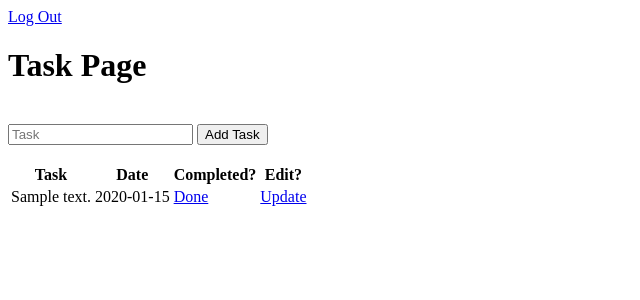
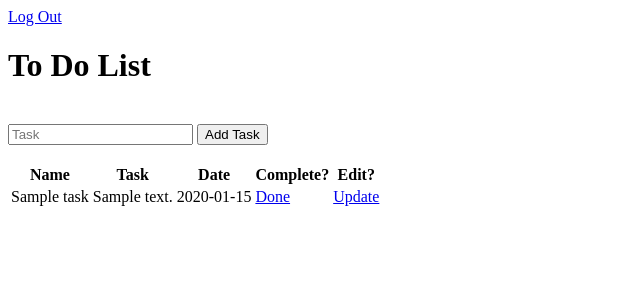
Before and after one commit to jswindlehurst/ToDoAppDatabasePassword, a Flask app: template templates/task.html in a window 1280 px wide. Shown: the top 300 px of the page, without its empty margins (0-640 px from the left). Run offline with Flask 2, Linux system fonts and the light colour scheme; the template is opened without the code that fills it: most values are stand-ins (such as "Sample title", 1, 10 or a date in 2020).

Commit message:
Some updates

```diff
--- a/main.py
+++ b/main.py
@@ -27,7 +27,7 @@ def login():
     email = request.form.get("user-email")
     password = request.form.get("user-password")
     hashed_password = hashlib.sha256(password.encode()).hexdigest()
-    content = "Welcome User"
+    content = "Welcome"
     date = datetime.datetime.now()
 
 
@@ -60,7 +60,7 @@ def task():
 
     if request.method == "POST":
         task_content = request.form.get("content")
-        new_content = ToDo(name=name, content=task_content)
+        new_content = ToDo(name=name, content=task_content, session_token=session)
 
         db.add(new_content)
         db.commit()
--- a/templates/base.html
+++ b/templates/base.html
@@ -8,10 +8,6 @@
 
 {% block content %}
 
-<a href="/logout">Log Out</a>
-<br>
-<h1> Task To Do List App </h1>
-<br>
 
 {% endblock content %}
 
--- a/templates/task.html
+++ b/templates/task.html
@@ -5,7 +5,7 @@
 
 <a href="/logout">Log Out</a>
 <br>
-<h1> Task Page </h1>
+<h1> To Do List </h1>
 <br>
 
 
@@ -22,18 +22,20 @@
 
     <table>
         <tr>
+            <th>Name</th>
             <th>Task</th>
             <th>Date</th>
-            <th>Completed?</th>
+            <th>Complete?</th>
             <th>Edit?</th>
         </tr>
 
        {% for task in tasks %}
        <tr>
+           <td>{{ task.name }}</td>
            <td>{{ task.content }}</td>
            <td>{{ task.date.date() }}</td>
            <td>
-               <a href="/delete/{{ task.id }}">Done</a>
+               <a href="/delete/{{ task.id }}"> Done</a>
            </td>
            <td>
                <a href="/edit/{{ task.id }}">Update</a>
```
Also changed, not shown: templates/index.html (+4 -4 lines), localhost.sqlite (deleted).
